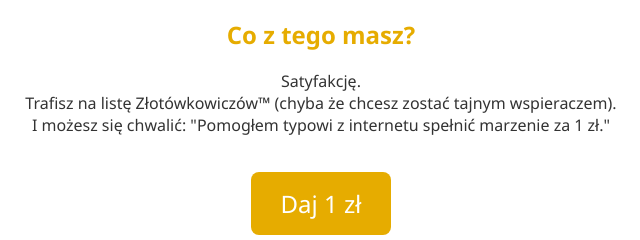
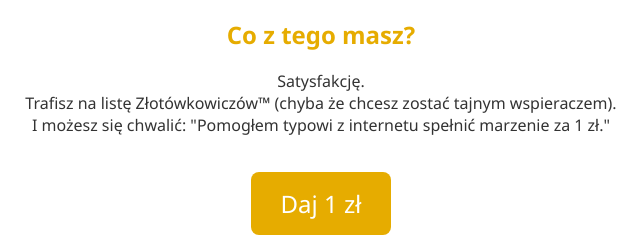
Before and after one commit to riddick1979/Z-ot-wka, a plain HTML site: page index.html in a window 1280 px wide. Shown: the part 793-1033 px from the top of the page, 319-959 px from the left. Drawn offline with Linux system fonts and the light colour scheme.

Commit message:
Update index.html

```diff
--- a/index.html
+++ b/index.html
@@ -91,7 +91,7 @@
 
     <section>
       <h2>Co z tego masz?</h2>
-      <p>Satyfakcję.<br>
+      <p>Satysfakcję.<br>
       Trafisz na listę Złotówkowiczów™ (chyba że chcesz zostać tajnym wspieraczem).<br>
       I możesz się chwalić: "Pomogłem typowi z internetu spełnić marzenie za 1 zł."</p>
 
```
